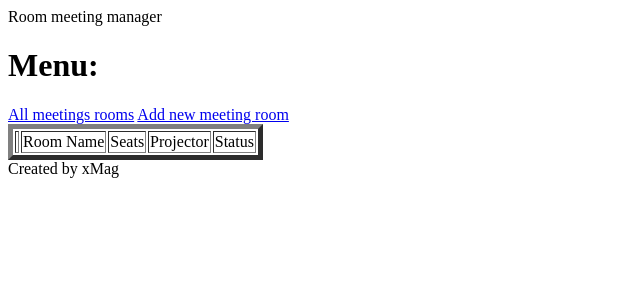
After one commit to TrellixVulnTeam/room_meeting_manager_PNZY, a Django app: page /room/ in a window 1280 px wide. The commit adds this page. Shown: the top 300 px of the page, without its empty margins (0-640 px from the left). Run offline with Django 3.2, Linux system fonts and the light colour scheme; data that the repository does not hold is empty.

Commit message:
edit, delete, add meeting room done

```diff
--- a/manager/views.py
+++ b/manager/views.py
@@ -1,4 +1,4 @@
-from django.shortcuts import render
+from django.shortcuts import render, redirect
 
 # Create your views here.
 from django.views import View
@@ -11,6 +11,66 @@ class AddMeetingRoom(View):
 
     def post(self, request):
         name = request.POST.get('name')
-        seats = request.POST.get('seats')
+        seats = int(request.POST.get('seats'))
+        if name is None:
+            return render(request, 'add_meeting_room.html', context={'information': 'Invalid name'})
+        if seats < 0:
+            return render(request, 'add_meeting_room.html', context={'information': 'Invalid seats data'})
         projector = request.POST.get('projector') == 'on'
+        check = MeetingRoom.objects.all()
+        check = check.filter(name=name)
+        if len(check) != 0:
+            return render(request, 'add_meeting_room.html', context={'information': 'Name is in use'})
+        MeetingRoom.objects.create(name=name, seats=seats, projector=projector)
         return render(request, 'add_meeting_room.html', context={'information': 'Added'})
+
+
+class MeetingRoomsList(View):
+    def get(self, request):
+        rooms = MeetingRoom.objects.all()
+        return render(request, 'meeting_rooms_list.html', context={'meeting_rooms': rooms})
+
+    def post(self, request):
+        pass
+
+
+class DeleteMeetingRoom(View):
+    def get(self, request, room_id):
+        room = MeetingRoom.objects.get(id=room_id)
+        room.delete()
+        return redirect('/room/')
+
+
+class ModifyMeetingRoom(View):
+    def get(self, request, room_id):
+        room = MeetingRoom.objects.get(id=room_id)
+        seats = int(room.seats)
+        projector = 'on' if room.projector is True else ''
+        return render(request, 'modify_meeting_room.html', context={'name_value': room.name,
+                                                                    'seat_value': seats,
+                                                                    'checked_projector': projector})
+
+    def post(self, request, room_id):
+        def render_response(response):
+            return render(request, 'modify_meeting_room.html', context={'name_value': room.name,
+                                                                        'seat_value': seats,
+                                                                        'checked_projector': projector,
+                                                                        'information': str(response)})
+
+        room = MeetingRoom.objects.get(id=room_id)
+        name = request.POST.get('name')
+        seats = int(request.POST.get('seats'))
+        projector = request.POST.get('projector') == 'on'
+        if seats < 0:
+            return render_response('Invalid seats data!')
+        if name is None:
+            return render_response('Invalid name data!')
+        find_room = MeetingRoom.objects.all()
+        find_room = find_room.filter(name=name)
+        if room.id in find_room:
+            return render_response('That name is in use!')
+        room.name = name
+        room.seats = seats
+        room.projector = projector
+        room.save()
+        return redirect('/room/')
--- a/room_meeting_manager/urls.py
+++ b/room_meeting_manager/urls.py
@@ -16,9 +16,12 @@ Including another URLconf
 from django.contrib import admin
 from django.urls import path
 
-from manager.views import AddMeetingRoom
+from manager.views import AddMeetingRoom, MeetingRoomsList, DeleteMeetingRoom, ModifyMeetingRoom
 
 urlpatterns = [
     path('admin/', admin.site.urls),
     path('room/new/', AddMeetingRoom.as_view()),
+    path('room/', MeetingRoomsList.as_view()),
+    path('room/delete/<room_id>', DeleteMeetingRoom.as_view()),
+    path('room/modify/<room_id>', ModifyMeetingRoom.as_view()),
 ]
--- a/templates/add_meeting_room.html
+++ b/templates/add_meeting_room.html
@@ -7,8 +7,8 @@
 <body>
 <div id="title"><h1>Room meeting manager</h1></div>
 <div id="menu"><h2 id="menu_name">Menu:</h2>
-    <a href="">All meetings rooms</a>
-    <a href="">Add new meeting room</a>
+    <a href="/room">All meetings rooms</a>
+    <a href="/room/new">Add new meeting room</a>
 </div>
 <div id="form">
     <form method="POST">
--- a/templates/index.html
+++ b/templates/index.html
@@ -7,8 +7,8 @@
 <body>
 <div id="title">Room meeting manager</div>
 <div id="menu"><h1 id="menu_name">Menu:</h1>
-    <a href="">All meetings rooms</a>
-    <a href="">Add new meeting room</a>
+    <a href="/room">All meetings rooms</a>
+    <a href="/room/new">Add new meeting room</a>
 </div>
 <div id="footer">Created by xMag</div>
 </body>
--- /dev/null
+++ b/templates/meeting_rooms_list.html
@@ -0,0 +1,37 @@
+<!DOCTYPE html>
+<html lang="en">
+<head>
+    <meta charset="UTF-8">
+    <title>RMM</title>
+</head>
+<body>
+<div id="title">Room meeting manager</div>
+<div id="menu"><h1 id="menu_name">Menu:</h1>
+    <a href="/room/">All meetings rooms</a>
+    <a href="/room/new">Add new meeting room</a>
+</div>
+<div id="list">
+    <table border="5">
+        <th>
+            <td class="table_header">Room Name</td>
+            <td class="table_header">Seats</td>
+            <td class="table_header">Projector</td>
+            <td class="table_header">Status</td>
+        </th>
+        {% for room in meeting_rooms %}
+            <tr>
+                <td></td>
+                <td><a href="/room/{{ room.id }}">{{ room.name }}</a></td>
+                <td>{{ room.seats }}</td>
+                <td>{{ room.projector }}</td>
+                <td>{{ status }}</td>
+                <td><a href="/room/modify/{{ room.id }}">Edit</a></td>
+                <td><a href="/room/delete/{{ room.id }}">Delete</a></td>
+                <td><a href="/room/reserve/{{ room.id }}">Reserve</a></td>
+            </tr>
+        {% endfor %}
+    </table>
+</div>
+<div id="footer">Created by xMag</div>
+</body>
+</html>
```
Also changed, not shown: templates/modify_meeting_room.html (added, +36 -0 lines), manager/migrations/0001_initial.py (added).
